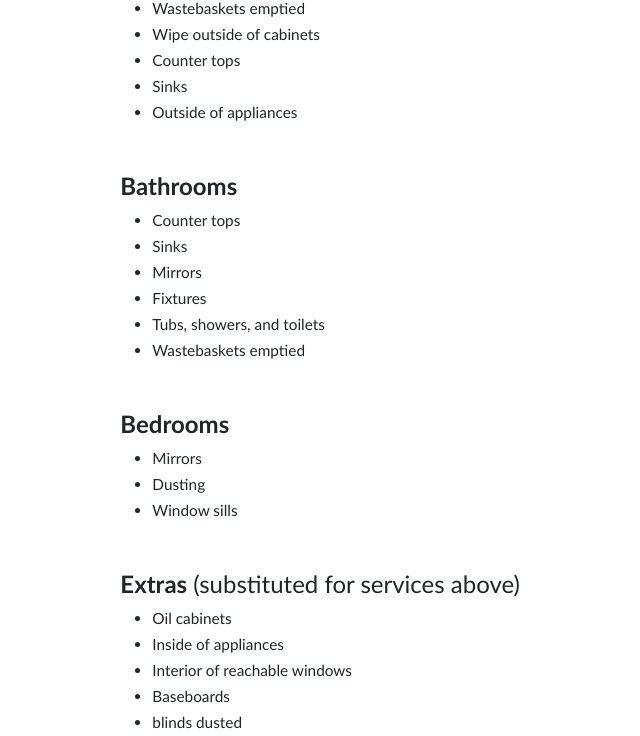
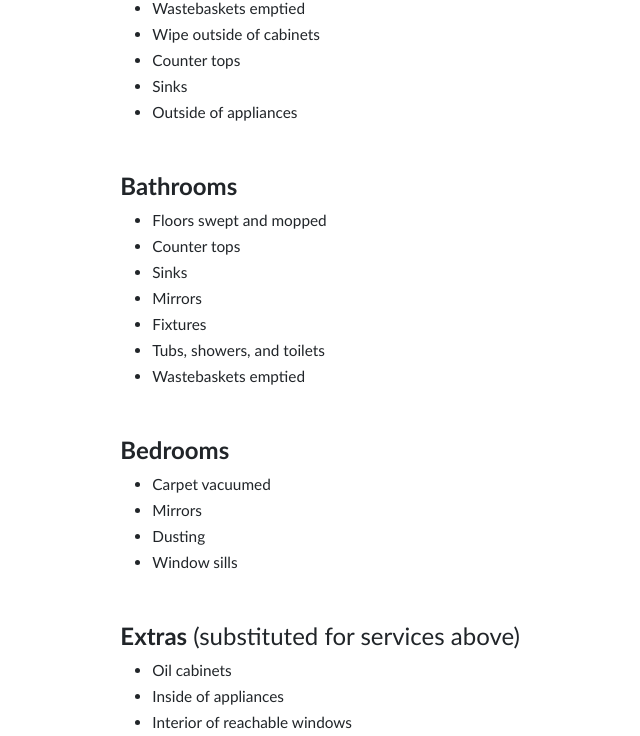
Before and after one commit to midnighter67/PreciseDetail, a Django app: page /services in a window 1280 px wide. Shown: the part 1214-1950 px from the top of the page, without its empty margins (97-737 px from the left). Run offline with Django 5.2, Linux system fonts and the light colour scheme; parts of the project's set-up code (start-up, migrations or seed data) failed here and were passed over; some libraries are stand-ins or nearby versions.

Commit message:
updated services

```diff
--- a/precise_detail/templates/services.html
+++ b/precise_detail/templates/services.html
@@ -68,6 +68,7 @@
     <div class="service-list col-lg-8 py-3">
         <h4><strong>Bathrooms</strong></h4>
         <ul>
+            <li>Floors swept and mopped</li>
             <li>Counter tops</li>
             <li>Sinks</li>
             <li>Mirrors</li>
@@ -84,6 +85,7 @@
     <div class="service-list col-lg-8 py-3">
         <h4><strong>Bedrooms</strong></h4>
         <ul>
+            <li>Carpet vacuumed</li>
             <li>Mirrors</li>
             <li>Dusting</li>
             <li>Window sills</li>
```
